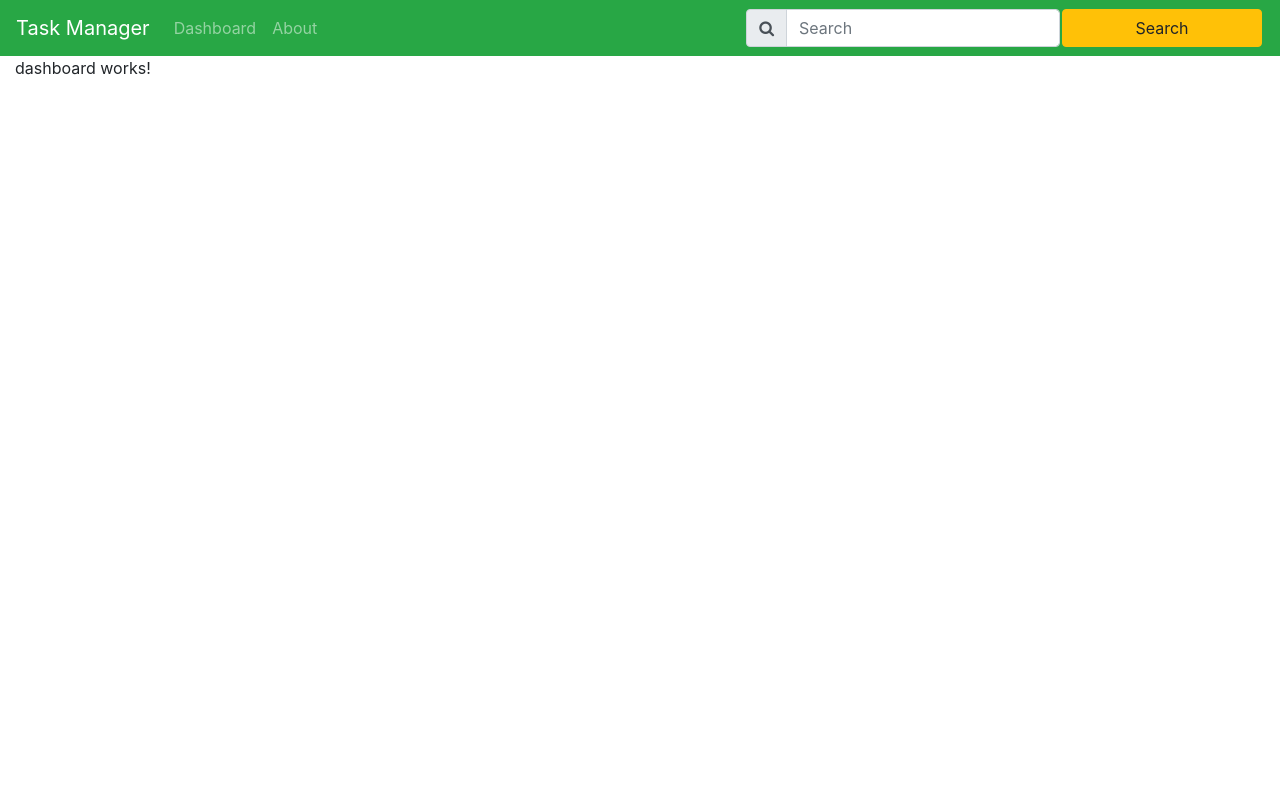
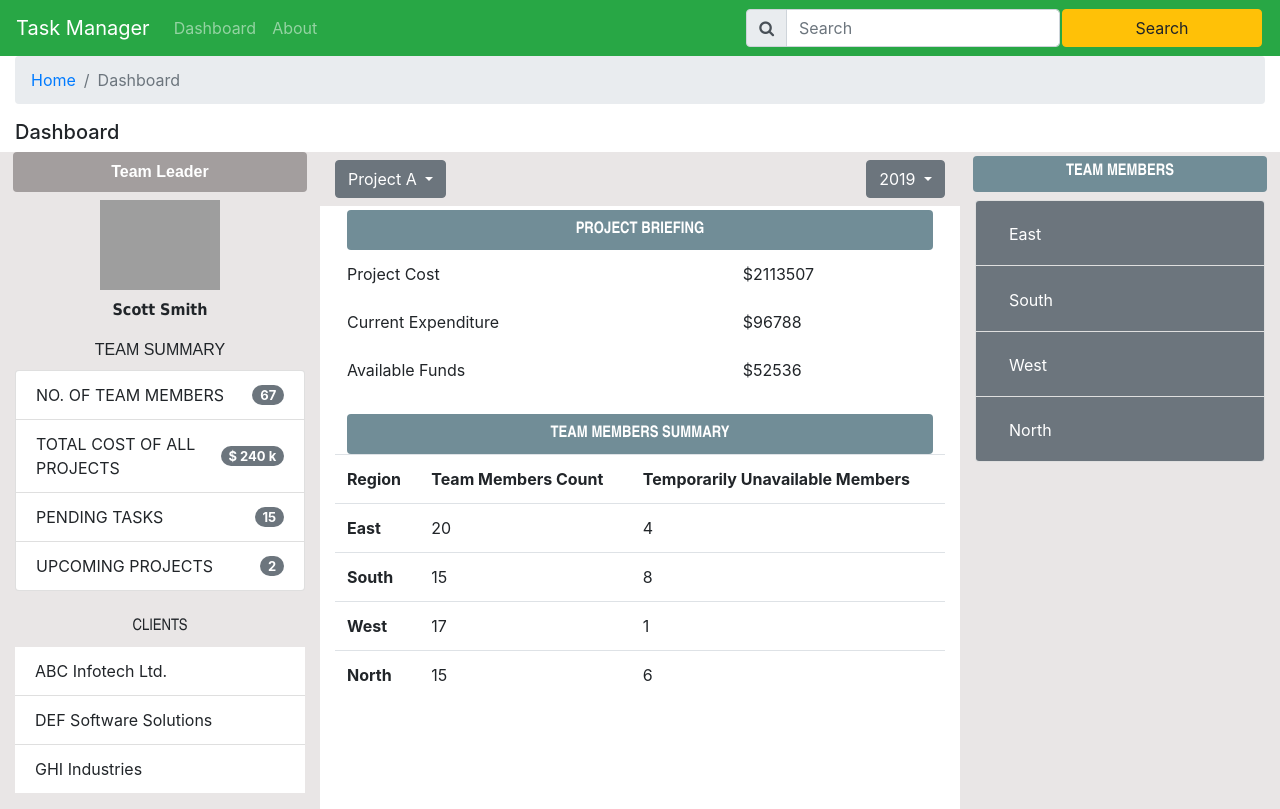
Before and after one commit to selmirM/task-manager, an Angular app: page /dashboard in a window 1280 px wide. Built offline with nearby package versions, Linux system fonts and the light colour scheme; grey boxes are pictures that could not be loaded.

Commit message:
Update Dashboard

```diff
--- a/angular.json
+++ b/angular.json
@@ -26,7 +26,7 @@
             "styles": [
               "src/styles.scss",
               "node_modules/bootstrap/dist/css/bootstrap.css",
-              "node_modules/font-awesome/css/font-awesome.css"
+              "node_modules/font-awesome/css/font-awesome.min.css"
             ],
             "scripts": [
               "node_modules/jquery/dist/jquery.min.js",
--- a/src/app/dashboard/dashboard.component.html
+++ b/src/app/dashboard/dashboard.component.html
@@ -1 +1,222 @@
-<p>dashboard works!</p>
+<nav>
+    <ol class="breadcrumb">
+      <li class="breadcrumb-item"><a routerLink="/">Home</a></li>
+      <li class="breadcrumb-item active">Dashboard</li>
+    </ol>
+  </nav>
+
+  <h5>Dashboard</h5>
+  <div class="row">
+    <div class="col-lg-3 pb-3" style="background-color: #e9e6e6">
+      <div class="row">
+        <div
+          class="col-11 text-white text-center mx-auto rounded pt-2 pb-2 font-weight-bold"
+          style="
+            background-color: #a39e9e;
+            font-family: 'Arial Narrow Bold', sans-serif;
+          "
+        >
+          {{ Designation }}
+        </div>
+        <div class="col-12 text-center mt-2">
+          <img src="assets/user.png" width="120px" />
+        </div>
+        <div
+          class="col-12 text-center pt-2 pb-2 font-weight-bold"
+          style="font-family: Tahoma"
+        >
+          {{ Username }}
+        </div>
+        <div class="col-12 text-center pt-2 pb-2" style="font-family: Arial">
+          TEAM SUMMARY
+        </div>
+        <div class="col-12 mb-3">
+          <ul class="list-group">
+            <li
+              class="list-group-item d-flex justify-content-between align-items-center"
+            >
+              NO. OF TEAM MEMBERS
+              <span
+                class="badge badge-secondary badge-pill"
+                style="font-size: 13px"
+                >{{ NoOfTeamMembers }}</span
+              >
+            </li>
+            <li
+              class="list-group-item d-flex justify-content-between align-items-center"
+            >
+              TOTAL COST OF ALL PROJECTS
+              <span
+                class="badge badge-secondary badge-pill"
+                style="font-size: 13px"
+                >$ {{ TotalCostOfAllProjects }} k</span
+              >
+            </li>
+            <li
+              class="list-group-item d-flex justify-content-between align-items-center"
+            >
+              PENDING TASKS
+              <span
+                class="badge badge-secondary badge-pill"
+                style="font-size: 13px"
+                >{{ PendingTasks }}</span
+              >
+            </li>
+            <li
+              class="list-group-item d-flex justify-content-between align-items-center"
+            >
+              UPCOMING PROJECTS
+              <span
+                class="badge badge-secondary badge-pill"
+                style="font-size: 13px"
+                >{{ UpComingProjects }}</span
+              >
+            </li>
+          </ul>
+        </div>
+        <div
+          class="col-12 text-center pt-2 pb-2"
+          style="font-family: 'Arial Narrow'"
+        >
+          CLIENTS
+        </div>
+        <div class="col-12">
+          <ul class="list-group list-group-flush">
+            <li class="list-group-item" *ngFor="let client of Clients">{{client}}</li>
+          </ul>
+        </div>
+      </div>
+    </div>
+    <div class="col-lg-6">
+      <div class="row">
+        <div class="col-12 pt-0 pb-2" style="background-color: #e9e6e6">
+          <div class="row mt-2">
+            <div class="col-6 text-left">
+              <div class="dropdown">
+                <button
+                  class="btn btn-secondary dropdown-toggle"
+                  type="button"
+                  id="dropdownMenuButton1"
+                  data-toggle="dropdown"
+                >
+                  Project A
+                </button>
+                <div class="dropdown-menu">
+                  <a class="dropdown-item" href="#" *ngFor= "let project of Projects">{{project}}</a>
+                </div>
+              </div>
+            </div>
+            <div class="col-6 text-right">
+              <div class="dropdown">
+                <button
+                  class="btn btn-secondary dropdown-toggle"
+                  type="button"
+                  id="dropdownMenuButton2"
+                  data-toggle="dropdown"
+                >
+                  2019
+                </button>
+                <div class="dropdown-menu">
+                  <a class="dropdown-item" href="#" *ngFor="let year of Years">{{year}}</a>
+                </div>
+              </div>
+            </div>
+          </div>
+        </div>
+        <div
+          class="col-11 mx-auto mt-1 text-white text-center pt-2 pb-2 mx-auto rounded font-weight-bold"
+          style="background-color: #718d97; font-family: 'Arial Narrow'"
+        >
+          PROJECT BRIEFING
+        </div>
+        <div class="col-12">
+          <table class="table table-borderless">
+            <tr>
+              <td>Project Cost</td>
+              <td>${{ ProjectCost }}</td>
+            </tr>
+            <tr>
+              <td>Current Expenditure</td>
+              <td>${{ CurrentExpenditure }}</td>
+            </tr>
+            <tr>
+              <td>Available Funds</td>
+              <td>${{ AvailableFunds }}</td>
+            </tr>
+          </table>
+        </div>
+        <div
+          class="col-11 mx-auto mt-1 text-white text-center pt-2 pb-2 mx-2 rounded font-weight-bold"
+          style="background-color: #718d97; font-family: 'Arial Narrow'"
+        >
+          TEAM MEMBERS SUMMARY
+        </div>
+        <div class="col-12">
+          <table class="table">
+            <tr>
+              <th>Region</th>
+              <th>Team Members Count</th>
+              <th>Temporarily Unavailable Members</th>
+            </tr>
+            <tr *ngFor="let teamMemberSummary of TeamMembersSummary">
+              <td>
+                <b>{{teamMemberSummary.Region}}</b>
+              </td>
+              <td>{{teamMemberSummary.TeamMembersCount}}</td>
+              <td>{{teamMemberSummary.temporarilyUnvailableMembers}}</td>
+            </tr>
+          </table>
+        </div>
+      </div>
+    </div>
+    <div class="col-lg-3" style="background-color: #e9e6e6">
+      <div class="row">
+        <div
+          class="col-11 mx-auto mt-1 text-white text-center pt-1 pb-2 mx-2 rounded font-weight-bold"
+          style="background-color: #718d97; font-family: 'Arial Narrow'"
+        >
+          TEAM MEMBERS
+        </div>
+        <div class="col-lg-12 pt-2">
+          <div class="accordion" id="accordion1">
+            <!-- east starts -->
+            <div class="card" *ngFor="let teamMembersGroup of TeamMembers; let i = index">
+              <div class="card-header bg-secondary" id="card1" >
+                <h2 class="mb-0">
+                  <button
+                    class="btn btn-link text-white"
+                    type="button"
+                    data-toggle="collapse"
+                    [attr.data-target]="'#cardbody' + i"
+                  >
+                    {{teamMembersGroup.Region}}
+                  </button>
+                </h2>
+              </div>
+              <div [id]="'cardbody' + i" class="collapse" data-parent="#accordion1">
+                <div class="card-body">
+                  <table class="table">
+                    <thead>
+                      <tr>
+                        <th>ID</th>
+                        <th>Name</th>
+                        <th>Status</th>
+                      </tr>
+                    </thead>
+                    <tbody>
+                      <tr *ngFor="let member of teamMembersGroup.Members">
+                        <td>{{member.ID}}</td>
+                        <td>{{member.Name}}</td>
+                        <td><i class="fa fa-phone"></i> {{member.Status}}</td>
+                      </tr>
+                    </tbody>
+                  </table>
+                </div>
+              </div>
+            </div>
+            <!-- east ends -->
+          </div>
+        </div>
+      </div>
+    </div>
+  </div>
--- a/src/app/dashboard/dashboard.component.ts
+++ b/src/app/dashboard/dashboard.component.ts
@@ -7,9 +7,80 @@ import { Component, OnInit } from '@angular/core';
 })
 export class DashboardComponent implements OnInit {
 
-  constructor() { }
+  constructor() {}
 
-  ngOnInit(): void {
+  Designation: string = "";
+  Username: string = "";
+  NoOfTeamMembers: number = 0;
+  TotalCostOfAllProjects: number = 0;
+  PendingTasks: number = 0;
+  UpComingProjects: number = 0;
+  ProjectCost: number = 0;
+  CurrentExpenditure: number = 0;
+  AvailableFunds: number = 0;
+
+  Clients: string[] = [];
+  Projects: string[] = [];
+  Years: number[] = [];
+  TeamMembersSummary: any = [];
+  TeamMembers: any = [];
+
+  ngOnInit()
+  {
+    this.Designation = 'Team Leader';
+    this.Username = 'Scott Smith';
+    this.NoOfTeamMembers = 67;
+    this.TotalCostOfAllProjects = 240;
+    this.PendingTasks = 15;
+    this.UpComingProjects = 2;
+    this.ProjectCost = 2113507;
+    this.CurrentExpenditure = 96788;
+    this.AvailableFunds = 52536;
+    this.Clients = [
+      'ABC Infotech Ltd.',
+      'DEF Software Solutions',
+      'GHI Industries'
+    ];
+    this.Projects = [
+      'Project A','Project B','Project C', 'Project D'
+    ];
+    for(let i=2019; i>=2010; i--) {
+      this.Years.push(i);
+    }
+
+    this.TeamMembersSummary = [
+      {Region: "East", TeamMembersCount: 20, temporarilyUnvailableMembers: 4 },
+      {Region: "South", TeamMembersCount: 15, temporarilyUnvailableMembers: 8 },
+      {Region: "West", TeamMembersCount: 17, temporarilyUnvailableMembers: 1 },
+      {Region: "North", TeamMembersCount: 15, temporarilyUnvailableMembers: 6 }
+    ];
+
+    this.TeamMembers = [
+      {Region: "East", Members: [
+        {ID: 1, Name: 'Ford', Status: 'Available'},
+        {ID: 2, Name: 'Miller', Status: 'Available'},
+        {ID: 3, Name: 'Jones', Status: 'Busy'},
+        {ID: 4, Name: 'James', Status: 'Busy'},
+      ]},
+      {Region: "South", Members: [
+        {ID: 1, Name: 'Ana', Status: 'Available'},
+        {ID: 2, Name: 'Sebastian', Status: 'Busy'},
+        {ID: 3, Name: 'John', Status: 'Busy'},
+        {ID: 4, Name: 'Terry', Status: 'Busy'},
+      ]},
+      {Region: "West", Members: [
+        {ID: 1, Name: 'Halland', Status: 'Available'},
+        {ID: 2, Name: 'Muhammed', Status: 'Available'},
+        {ID: 3, Name: 'Leo', Status: 'Available'},
+        {ID: 4, Name: 'Jane', Status: 'Available'},
+      ]},
+      {Region: "North", Members: [
+        {ID: 1, Name: 'Lisa', Status: 'Available'},
+        {ID: 2, Name: 'Sarah', Status: 'Available'},
+        {ID: 3, Name: 'Lucas', Status: 'Busy'},
+        {ID: 4, Name: 'Maria', Status: 'Available'},
+      ]},
+    ]
   }
 
 }
```
